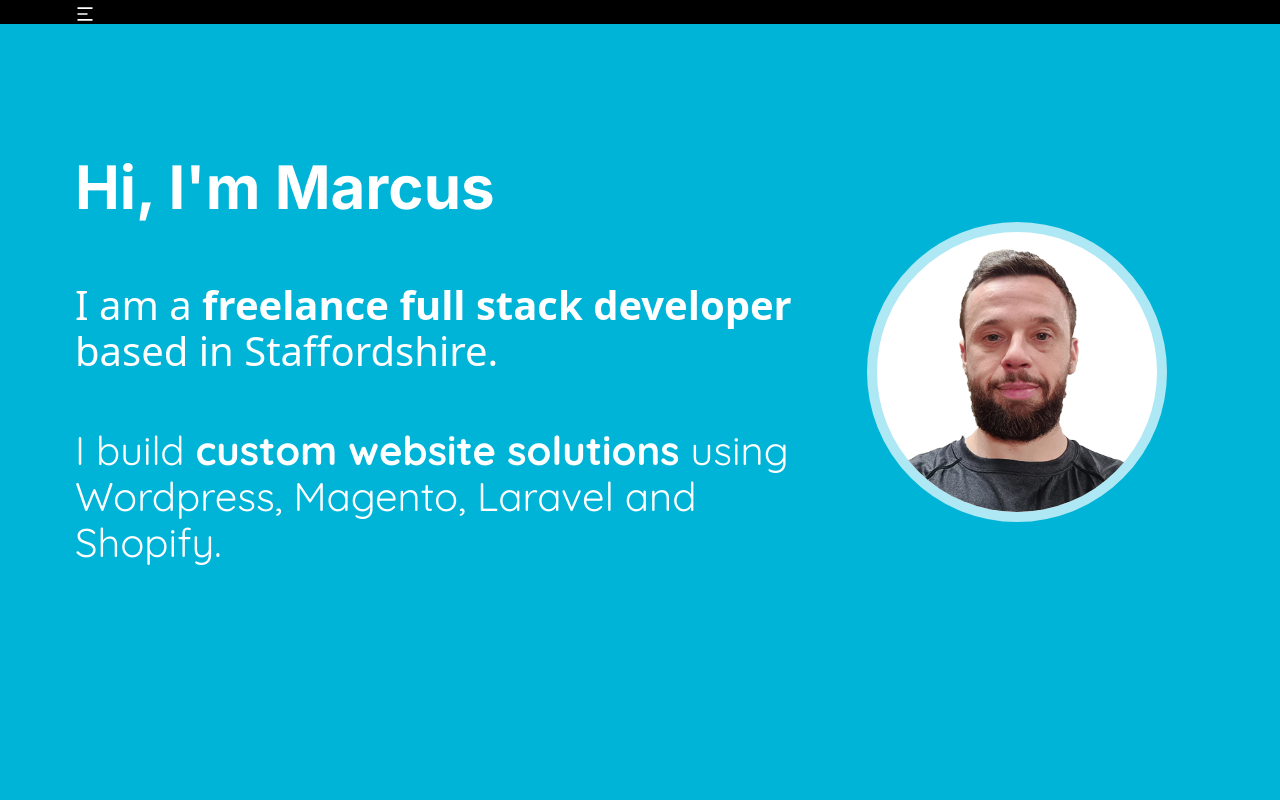
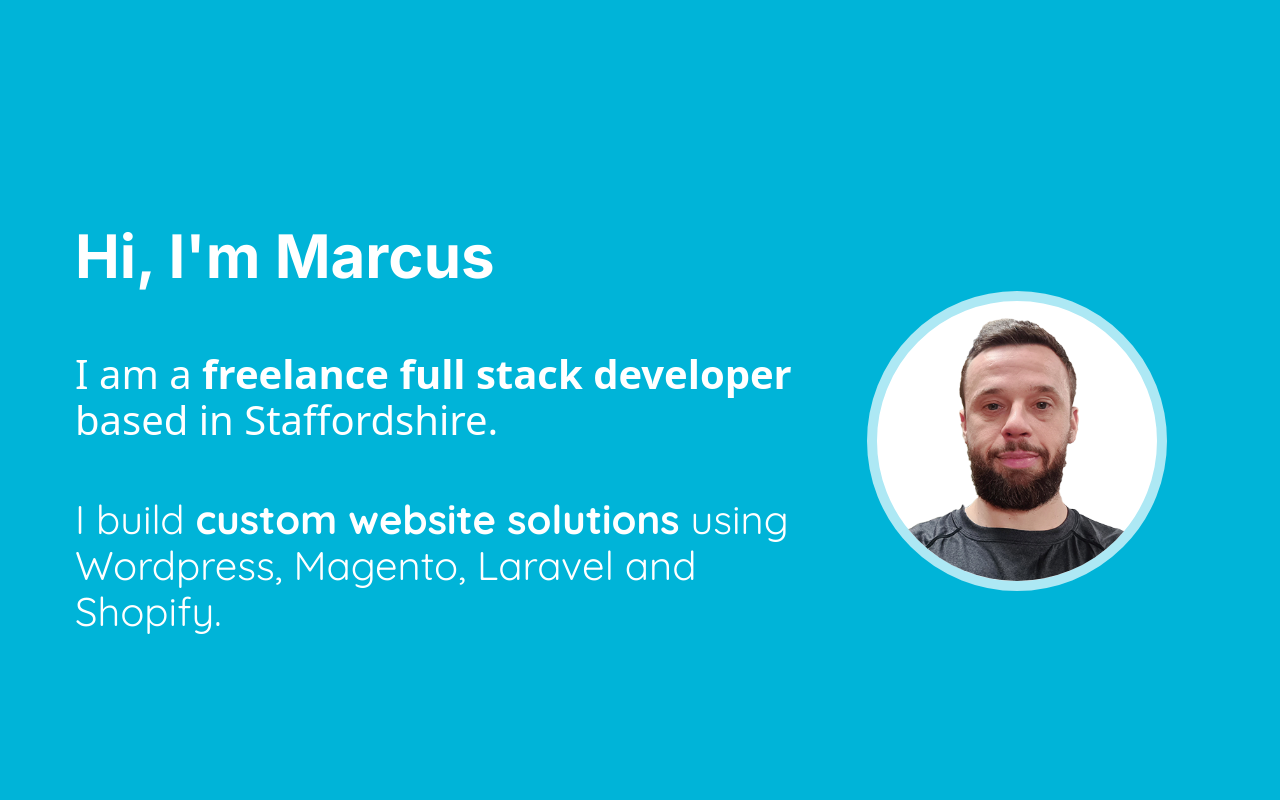
Before and after one commit to linear5ky/portfolio-2023, a Next.js app: page / in a window 1280 px wide. Shown: the top 800 px of the page. Built offline with nearby package versions, Linux system fonts and the light colour scheme.

Commit message:
fix: mobile breakpoints

```diff
--- a/pages/_app.js
+++ b/pages/_app.js
@@ -11,38 +11,23 @@ import '../styles/services.css'
 import '../styles/tech.css'
 import '../styles/reviews.css'
 import '../styles/footer.css'
+import {useMediaQuery,useTheme } from '@mui/material';
+//import { useMediaQuery } from 'react-responsive';
 
-import { useMediaQuery } from 'react-responsive';
+import { useEffect, useState } from 'react'
 
 
 
 function MyApp({ Component, pageProps }) {
+  const theme = useTheme();
+  const isMobile = useMediaQuery(theme.breakpoints.only("xs")); // between 0 and 600px
+  const isTablet = useMediaQuery(theme.breakpoints.only("sm")); // between 600px and 900px
+  const isDesktop = useMediaQuery(theme.breakpoints.up("md")); // above 900px
 
-  const isMobileDevice = useMediaQuery({
-    query: "(min-device-width: 0px)",
-  });
 
-  const isTabletDevice = useMediaQuery({
-    query: "(m-device-width: 768px)",
-  });
-
-  const isLaptop = useMediaQuery({
-    query: "(min-device-width: 1024px)",
-  });
-
-  const isDesktop = useMediaQuery({
-    query: "(min-device-width: 1200px)",
-  });
-
-  const isBigScreen = useMediaQuery({
-    query: "(min-device-width: 1201px )",
-  });
-
-  console.log(isDesktop);
 
   return (
     <>
-
       <Head>
         <title>Freelance Web Developer</title>
         <meta name="description" content="Generated by create next app" />
@@ -50,8 +35,11 @@ function MyApp({ Component, pageProps }) {
         <link rel="icon" href="/favicon.ico" />
       </Head>
 
-      {isMobileDevice &&  <NavMobile />}
-      {isDesktop && <Nav />}
+
+
+      {isDesktop  && <Nav>Soz Chest</Nav>}
+
+      {isTablet   && <NavMobile>Soz Chest</NavMobile>}
 
       <Component {...pageProps} />
       <Footer />
```
